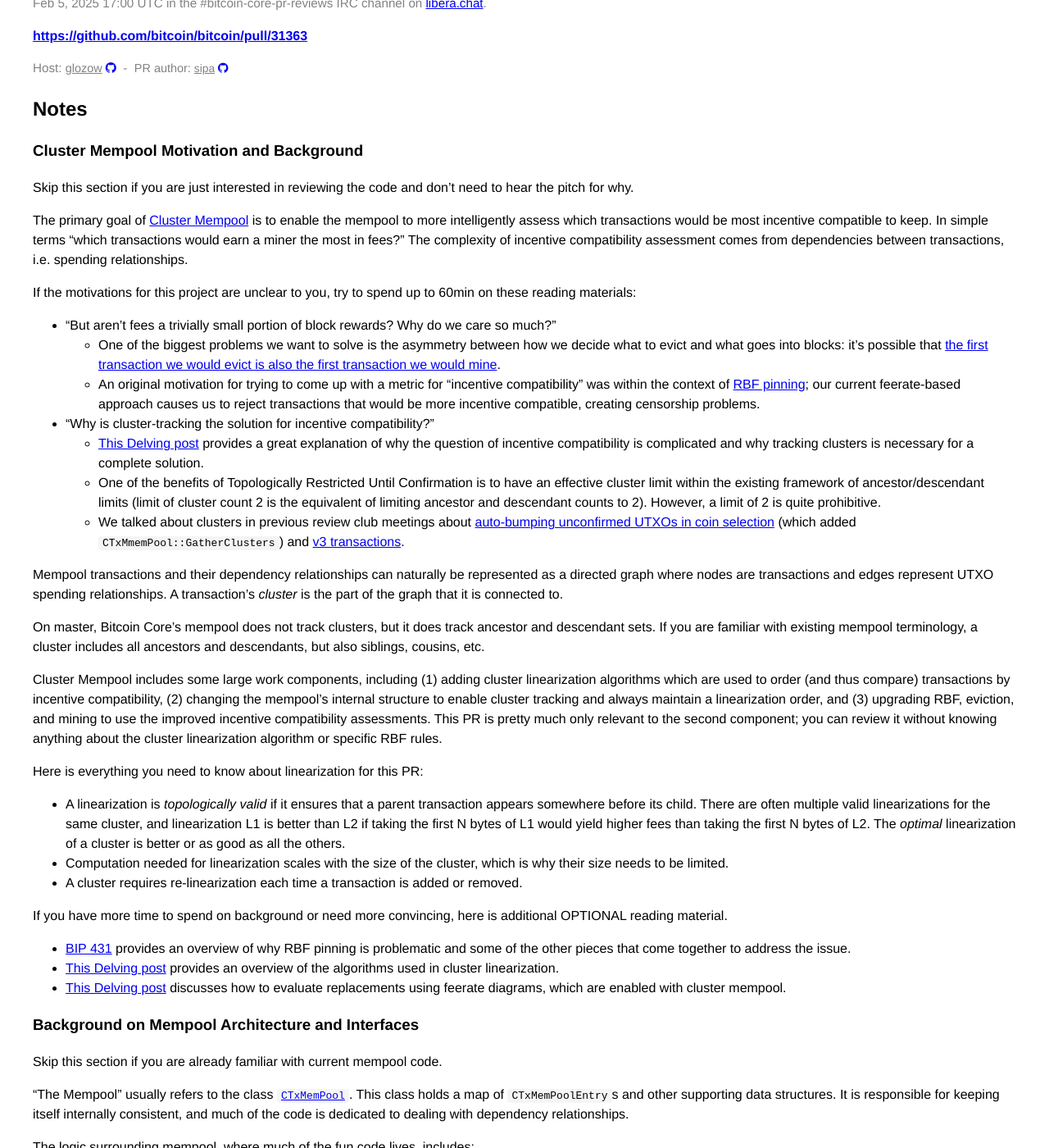
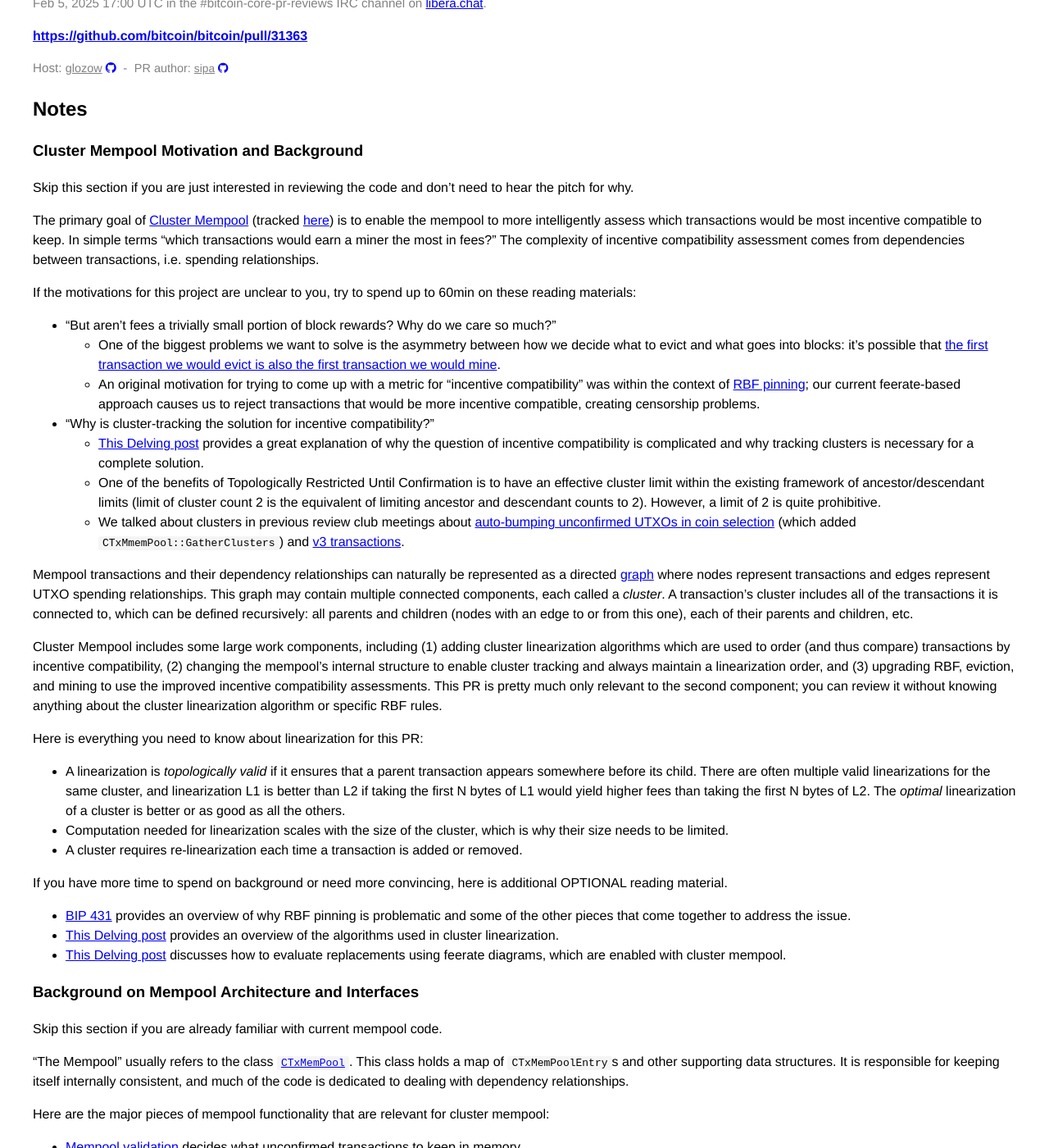
Before and after one commit to bitcoin-core-review-club/website, a Jekyll site: the page built from _posts/2025-02-05-#31363.md, in a window 1280 px wide and 1400 px high, scrolled down 211 px. Shown: the whole window at 82% size. Built offline with Jekyll 4.4.1, drawn with Linux system fonts in a browser that asks for light colours; some of the changed text lies outside the part shown.

Commit message:
address some comments

```diff
--- a/_posts/2025-02-05-#31363.md
+++ b/_posts/2025-02-05-#31363.md
@@ -16,7 +16,8 @@
 
 Skip this section if you are just interested in reviewing the code and don't need to hear the pitch for why.
 
-The primary goal of [Cluster Mempool](https://github.com/bitcoin/bitcoin/issues/30289) is to enable the mempool to more
+The primary goal of [Cluster Mempool](https://bitcoinops.org/en/topics/cluster-mempool/)
+(tracked [here](https://github.com/bitcoin/bitcoin/issues/30289)) is to enable the mempool to more
 intelligently assess which transactions would be most incentive compatible to keep. In simple terms "which transactions
 would earn a miner the most in fees?" The complexity of incentive compatibility assessment comes from dependencies
 between transactions, i.e. spending relationships.
@@ -40,13 +41,10 @@
   - We talked about clusters in previous review club meetings about [auto-bumping unconfirmed UTXOs in coin selection](/26152)
     (which added `CTxMmemPool::GatherClusters`) and [v3 transactions](/25038).
 
-Mempool transactions and their dependency relationships can naturally be represented as a directed graph where nodes are
-transactions and edges represent UTXO spending relationships. A transaction's _cluster_ is the part of the graph that it
-is connected to.
-
-On master, Bitcoin Core's mempool does not track clusters, but it does track ancestor and
-descendant sets. If you are familiar with existing mempool terminology, a cluster includes all ancestors and
-descendants, but also siblings, cousins, etc.
+Mempool transactions and their dependency relationships can naturally be represented as a directed [graph](https://en.wikipedia.org/wiki/Graph_(discrete_mathematics))
+where nodes represent transactions and edges represent UTXO spending relationships. This graph may contain multiple connected
+components, each called a _cluster_. A transaction's cluster includes all of the transactions it is connected to, which
+can be defined recursively: all parents and children (nodes with an edge to or from this one), each of their parents and children, etc.
 
 Cluster Mempool includes some large work components, including (1) adding cluster linearization algorithms which are
 used to order (and thus compare) transactions by incentive compatibility, (2) changing the mempool's internal structure
@@ -80,8 +78,7 @@
 This class holds a map of `CTxMemPoolEntry`s and other supporting data structures. It is responsible for keeping itself
 internally consistent, and much of the code is dedicated to dealing with dependency relationships.
 
-The logic surrounding mempool, where much of the fun code lives, includes:
-
+Here are the major pieces of mempool functionality that are relevant for cluster mempool:
 - [Mempool validation](https://github.com/bitcoin/bitcoin/blob/8fa10edcd1706a1f0dc9d8c3adbc8efa3c7755bf/src/validation.cpp#L437-L1938)
 decides what unconfirmed transactions to keep in memory.
 - [Block connection](https://github.com/bitcoin/bitcoin/blob/8fa10edcd1706a1f0dc9d8c3adbc8efa3c7755bf/src/validation.cpp#L3237-L3240)
@@ -115,8 +113,12 @@
 - Check whether a TRUC transaction meets its additional topology restrictions. However we first need to [aggregate the
   in-package and in-mempool ancestors](https://github.com/bitcoin/bitcoin/blob/8fa10edcd1706a1f0dc9d8c3adbc8efa3c7755bf/src/validation.cpp#L1551-L1558).
 - When evaluating a package, the precise ancestor/descendant counts of each package transaction and connected mempool
-  transactions are not calculated before submission. Instead, the aggregate package count and size are used. This
-approximation avoids complexity, but can result in overestimation for topologies beyond 1-parent-1-child.
+  transactions are not calculated before submission. Instead, the [aggregate package count and
+size](https://github.com/bitcoin/bitcoin/blob/1172bc4157eefe80d1aaf0b56459857ec651e535/src/validation.cpp#L1141-L1146) are used. This
+approximation avoids complexity, but can result in overestimation for certain topologies.
+
+These examples illustrate current accuracy problems with enforcing topology limits and the unclear boundary between
+`CTxMemPool` and its clients in performing this task.
 
 PR #31363 adds a `TxGraph` class, used by `CTxMemPool` to encapsulate the transaction graph.
 The [PR description](https://github.com/bitcoin/bitcoin/pull/31363#issue-2687950417) provides an overview of its
@@ -159,8 +161,8 @@
 - We now have the ability to reason accurately about the addition of multiple transactions and removal of their
   collective replacements.
 - Batched updates improve the overall performance of mempool operations.
-- Deferred linearization also improves performance and can allow for slower linearization improvements to be applied
-  later, giving us the benefits of optimal linearizations without sacrificing on performance.
+- Deferred linearization also can allow for slower linearization improvements to be applied later, e.g. in the
+  background, giving us the benefits of optimal linearizations without sacrificing performance.
 
 ### Implementation
 
@@ -242,6 +244,8 @@
 
 1. What are the benefits of having this `TxGraph` within `CTxMemPool`, in your own words? Can you think of drawbacks?
 
+1. Can `TxGraph` more accurately enforce topology restrictions, or is it a just refactor? Can you name examples?
+
 1. What is the difference between `TxGraph` and `Cluster`?
 
 1. If a txgraph is oversized, which functions are still guaranteed to return an accurate result, and which ones aren't?
```
Also changed, not shown: other parts of _posts/2025-02-05-#31363.md (+1 -0 lines).
